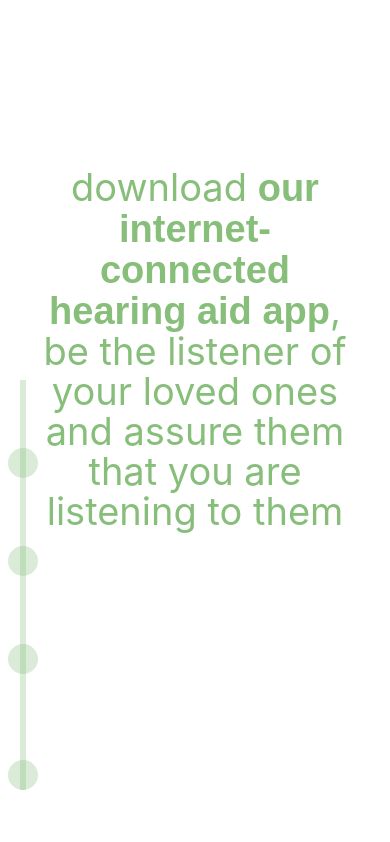
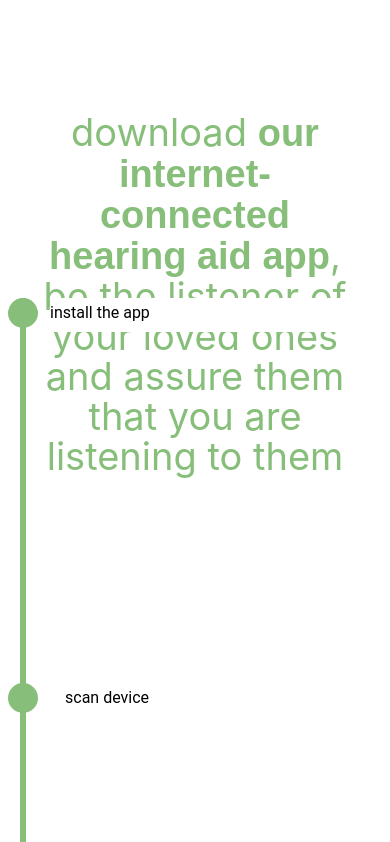
Before and after one commit to Sharknado888/Sharknado888.github.io, a plain HTML site: page index.html in a window 390 px wide. Shown: the part 2135-2977 px from the top of the page. Drawn offline with Linux system fonts and the light colour scheme.

Commit message:
Working timeline (non-responsive)

```diff
--- a/assets/css/style.css
+++ b/assets/css/style.css
@@ -148,8 +148,7 @@ button:hover{
 	width: 100%;
 }
 .features{
-	overflow:hidden;
-	height:200vh;
+	height:250vh;
 }
 .features .sec img{
 	position: relative;
@@ -220,7 +219,7 @@ button:hover{
 }
 .circ{
 	position:absolute;
-	top:21%;
+	top:20%;
 	left:50%;
 	width:750px;
 }
@@ -273,7 +272,7 @@ circle p{
 .cta_row{
 	position:relative;
 	left:10%;
-	top:9%;
+	top:7%;
 	width:50%;
 }
 a{
@@ -302,7 +301,7 @@ a{
 }
 .message{
 	position:absolute;
-	top:28%;
+	top:26%;
 	margin:0 9% 0 9%;
 }
 .message p{
@@ -317,19 +316,21 @@ a{
 }
 .timeline{
 	position:relative;
-	top:35%;
+	top:15%;
+	height:120%;
 }
 
 .timeline ul {
   padding: 50px 0;
+  height:80%;
 }
 
 .timeline ul li {
   list-style-type: none;
   position: relative;
   width: 6px;
-  margin: 0 auto;
-  padding-top: 50px;
+  margin: 0 0 0 11vh;
+  padding-bottom: 200px;
   background: rgba(134, 190, 122, 0.3);
 }
 
@@ -337,75 +338,84 @@ a{
   content: "";
   position: absolute;
   left: 50%;
-  bottom: 0;
   transform: translateX(-50%);
   width: 30px;
   height: 30px;
   border-radius: 50%;
-  background: inherit;
-  z-index: 1;
+  background: rgba(134, 190, 122, 0.2);
+  top:0%;
+}
+
+.timeline ul li:nth-child(1){
+	position:relative;
+	top:10%;
+	height:20%;
+}
+.timeline ul li:nth-child(2){
+	position:relative;
+	top:10%;
+	height:35%;
+}
+.timeline ul li:nth-child(3){
+	position:relative;
+	top:10%;
+	height:30%;
+}
+.timeline ul li:nth-child(4){
+	position:relative;
+	top:10%;
+	height:30%;
+}
+.timeline ul li.in-view {
+	background: rgba(134, 190, 122, 1);
+	transition: all 0.8s ease 0s;
 }
 
 .timeline ul li div {
   position: relative;
   bottom: 0;
   width: 400px;
-  padding: 15px;
-  background: #f45b69;
+  padding: 5px 0 10px 0;
+  background: #ffffff;
+  font-family: Roboto;
+  font-style: normal;
+  font-weight: normal;
+  font-size: 16px;
+  line-height: 19px;
 }
 
 .timeline ul li div::before {
   content: "";
   position: absolute;
-  bottom: 7px;
-  width: 0;
-  height: 0;
-  border-style: solid;
 }
 
-.timeline ul li:nth-child(odd) div {
-  left: 45px;
+.timeline ul li:nth-child(odd) div,
+.timeline ul li:nth-child(even) div {
+  left: 30px;
 }
 
-.timeline ul li:nth-child(odd) div::before {
-  left: -15px;
-  border-width: 8px 16px 8px 0;
-  border-color: transparent #f45b69 transparent transparent;
+.timeline ul li:nth-child(odd) div::before,
+.timeline ul li:nth-child(even) div::before{
+  display:none;
 }
 
-.timeline ul li:nth-child(even) div {
-  left: -439px;
-}
-
-.timeline ul li:nth-child(even) div::before {
-  right: -15px;
-  border-width: 8px 0 8px 16px;
-  border-color: transparent transparent transparent #f45b69;
-}
-
-time {
-  display: block;
-  font-size: 1.2rem;
-  font-weight: bold;
-  margin-bottom: 8px;
-}
 
 
 /* EFFECTS
 –––––––––––––––––––––––––––––––––––––––––––––––––– */
 
 .timeline ul li::after {
-  transition: background 0.5s ease-in-out;
+  transition: background 1s ease-in-out;
 }
 
 .timeline ul li.in-view::after {
-  background: #f45b69;
+  background: #86BE7A;
 }
 
 .timeline ul li div {
   visibility: hidden;
   opacity: 0;
-  transition: all 0.5s ease-in-out;
+  transition: all 0.8s ease-in-out;
 }
 
 .timeline ul li:nth-child(odd) div {
@@ -413,7 +423,7 @@ time {
 }
 
 .timeline ul li:nth-child(even) div {
-  transform: translate3d(-200px, 0, 0);
+  transform: translate3d(200px, 0, 0);
 }
 
 .timeline ul li.in-view div {
@@ -448,6 +458,7 @@ time {
   }
   .timeline ul li:nth-child(even) div::before {
     left: -15px;
+
     border-width: 8px 16px 8px 0;
     border-color: transparent #f45b69 transparent transparent;
   }
@@ -462,9 +473,6 @@ time {
   border-radius: 0;
 }
 
-.timeline-rhombus ul li::after {
-  clip-path: polygon(50% 0%, 100% 50%, 50% 100%, 0% 50%);
-}
 
 .timeline-rhombus ul li div::before {
   bottom: 12px;
@@ -498,7 +506,7 @@ time {
 }
 
 .timeline-infinite ul li::after {
-  animation: scaleAnimation 2s infinite;
+  animation: scaleAnimation 3s infinite;
 }
 
 @keyframes scaleAnimation {
--- a/assets/script/script.js
+++ b/assets/script/script.js
@@ -55,7 +55,7 @@ const registerVideo = (bound, video) => {
 	window.requestAnimationFrame(scrollVideo);
 }
 
-registerVideo("#bound-two", "#bound-two video")
+registerVideo("#bound-two", "#bound-two video");
 
 (function () {
   "use strict";
@@ -63,8 +63,6 @@ registerVideo("#bound-two", "#bound-two video")
   // define variables
   var items = document.querySelectorAll(".timeline li");
 
-  // check if an element is in viewport
-  // http://stackoverflow.com/questions/123999/how-to-tell-if-a-dom-element-is-visible-in-the-current-viewport
   function isElementInViewport(el) {
     var rect = el.getBoundingClientRect();
     return (
```
